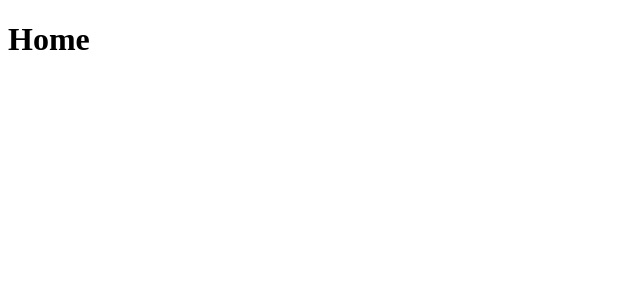
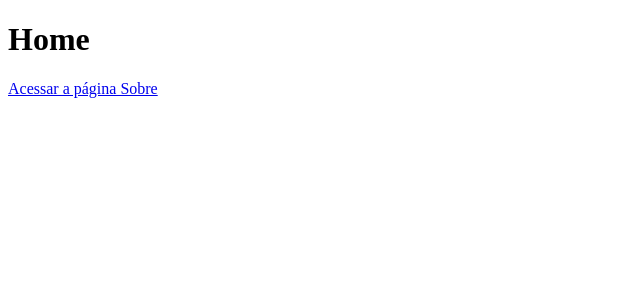
Before and after one commit to RobAndEdu/ideia, a Next.js app: page / in a window 1280 px wide. Shown: the top 300 px of the page, without its empty margins (0-640 px from the left). Built offline with nearby package versions, Linux system fonts and the light colour scheme.

Commit message:
Testando home -sobre v0.6

```diff
--- a/pages/index.js
+++ b/pages/index.js
@@ -2,7 +2,7 @@ function Home(){
 
   return (<div>
     <h1>Home</h1>
-    <a href="/sobre"></a>
+    <a href="/sobre">Acessar a página Sobre</a>
   </div>)
 }
 export default Home
```
